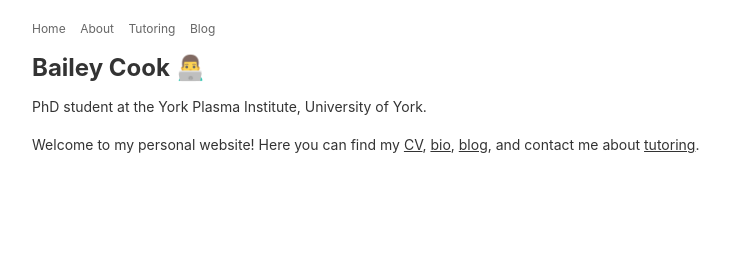
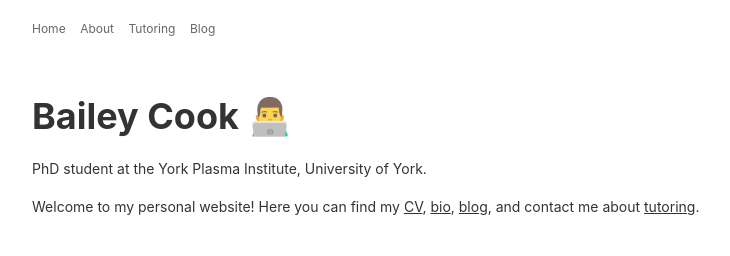
Before and after one commit to baiway/baiway.github.io, an Eleventy site: page src/index.html in a window 1280 px wide. Shown: the whole page, without its empty margins (258-988 px from the left). Built offline with nearby package versions, Linux system fonts and the light colour scheme; Eleventy itself is replaced by a stand-in of ours; files that its build step writes are made by us from their sources; what bibtex-bibjson would draw is missing.

Commit message:
Add uniform padding from navbar across all pages

```diff
--- a/src/styles.css
+++ b/src/styles.css
@@ -74,6 +74,10 @@
   margin-bottom: 100px;
 }
 
+#post-list {
+  padding: 20px 0;
+}
+
 #post-list .post-title a {
   text-decoration: none;
 }
@@ -103,6 +107,16 @@
   margin-top: 0;
   margin-bottom: 25px;
   line-height: 1.5em;
+}
+
+/* Page formatting (e.g. About and Tutoring pages) */
+.page {
+  padding: 20px 0;
+  font-size: 14px;
+}
+
+#name {
+  font-size: 36px;
 }
 
 /* Blog post formatting */
```
